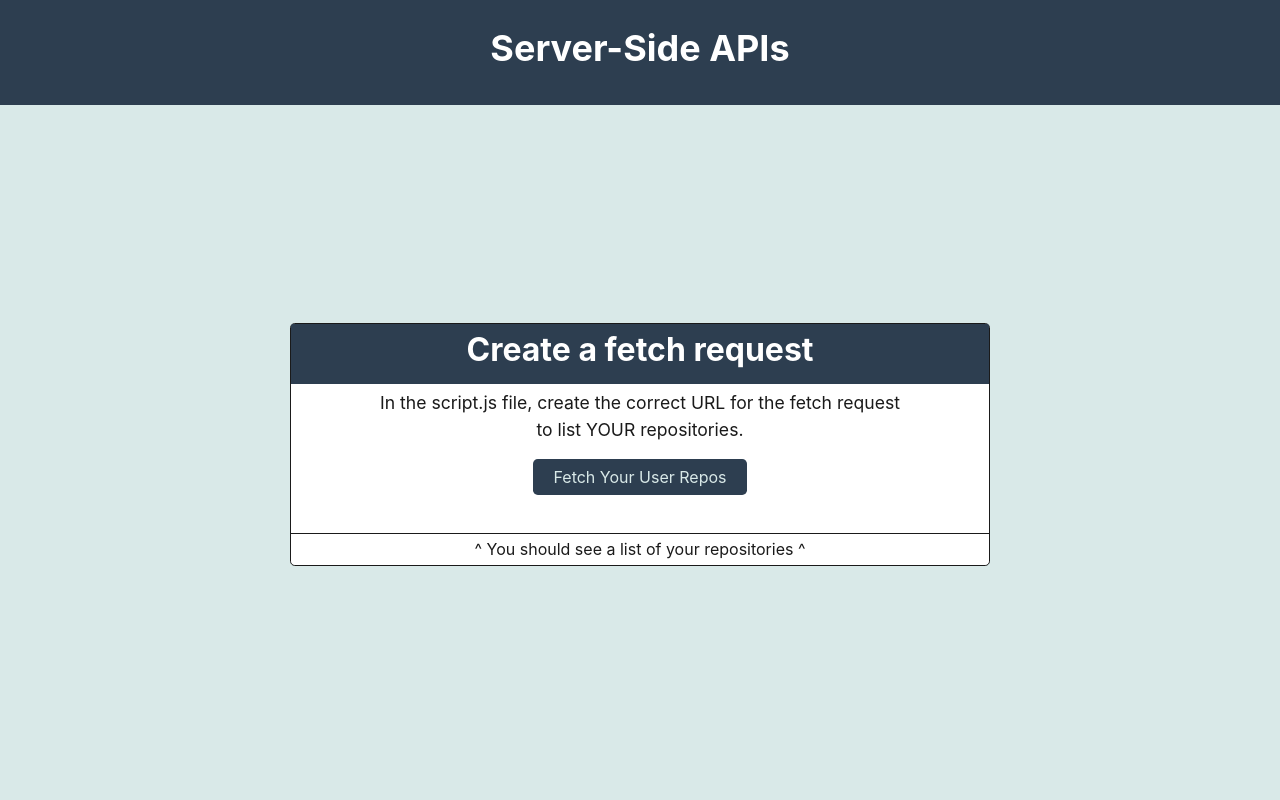
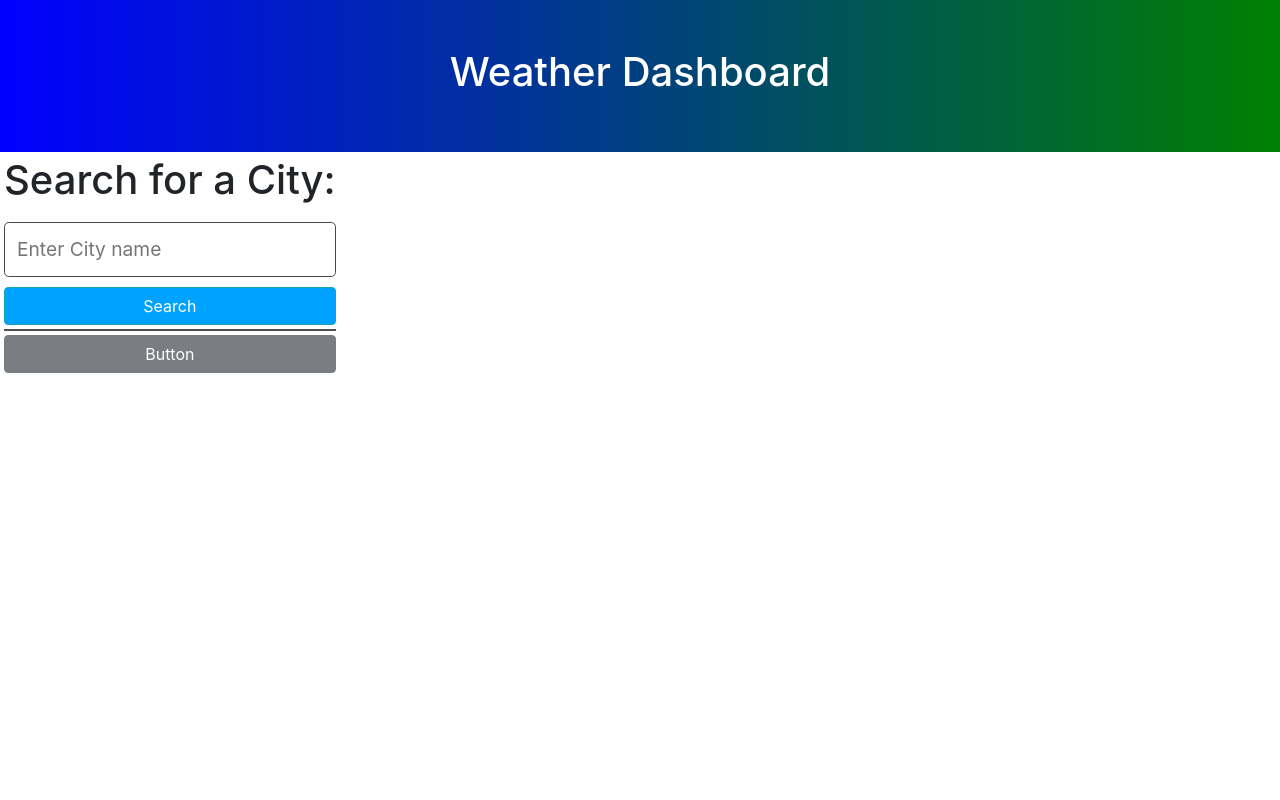
Before and after one commit to AM0726Github/SSAPIsChallenge, a plain HTML site: page index.html in a window 1280 px wide. Drawn offline with nearby package versions, Linux system fonts and the light colour scheme.

Commit message:
adding changes to html like mock-up

```diff
--- a/assets/css/style.css
+++ b/assets/css/style.css
@@ -918,7 +918,7 @@ a:hover {
 
 /* BACKGROUND UTILS */
 .bg-primary {
-  background-color: #2d3e50;
+  background-image: linear-gradient(to right, blue , green);
 }
 
 .bg-info {
@@ -971,6 +971,7 @@ a:hover {
 }
 
 .btn {
+  width: 100%;
   text-align: center;
   display: inline-block;
   padding: 0.5rem 1.2rem;
@@ -1028,12 +1029,12 @@ a:hover {
 }
 
 .btn.btn-info {
-  background-color: #1bbc9b;
+  background-color: #00a2ff;
   color: #ffffff;
 }
 
 .btn.btn-info:hover {
-  background-color: #31e1bd;
+  background-color: #88cff8;
 }
 
 .btn.btn-light {
@@ -1088,8 +1089,6 @@ a:hover {
 
 .card .card-header {
   padding: 0.375rem;
-  background-color: #2d3e50;
-  color: #d9e9e8;
 }
 
 .card .card-body {
@@ -1294,6 +1293,38 @@ label form [type='radio'] {
   max-width: 100%;
 }
 
+
+
+
+
+
+
+
+
+
+
+
+
+
+
+
+
+
+
+
+
+
+
+
+
+
+
+
+
+
+
+
+
 /* col-sm */
 @media screen and (min-width: 640px) {
   .col-sm-auto {
@@ -1892,3 +1923,9 @@ label form [type='radio'] {
     align-items: center;
   }
 }
+
+.search-history {
+  border-top-style: solid;
+  border-width: 0.2vw;
+  color: #504e4e;
+}
--- a/index.html
+++ b/index.html
@@ -4,37 +4,70 @@
     <meta charset="UTF-8" />
     <meta name="viewport" content="width=device-width, initial-scale=1.0" />
     <link rel="stylesheet" type="text/css" href="./assets/css/style.css" />
-    <title>Server-Side APIs</title>
+    <link rel="stylesheet" href="https://maxcdn.bootstrapcdn.com/bootstrap/4.0.0/css/bootstrap.min.css"
+     integrity="sha384-Gn5384xqQ1aoWXA+058RXPxPg6fy4IWvTNh0E263XmFcJlSAwiGgFAW/dAiS6JXm"
+     crossorigin="anonymous">
+    <title>SSAPIs/Weather Dashboard</title>
   </head>
 
-  <body class="min-100-vh flex-column bg-light">
+  <body class="min-100-vh flex-column bg-white">
     <header class="p-5 text-center text-white bg-primary">
-      <h1>Server-Side APIs</h1>
+      <h1>Weather Dashboard</h1>
     </header>
-    <main class="flex-row justify-center align-center col-auto p-4">
-      <div class="col-7">
-        <section class="card card-rounded bg-white">
-          <header class="card-header text-center">
-            <h2 class="text-white">
-              Create a fetch request
-            </h2>
-          </header>
-          <div class="card-body flex-row justify-center p-4 text-center">
-            <p class="col-10 mb-3">
-              In the script.js file, create the correct URL for the fetch
-              request to list YOUR repositories.
-            </p>
-            <div class="col-8 mb-3">
-              <button class="btn btn-primary" id="fetch-button">
-                Fetch Your User Repos
-              </button>
+
+    <main class="flex-row">
+      <div class="flex-row">
+
+        <section class="flex-column m-1">
+          <h1>Search for a City:</h1>
+          <form class="">
+            <input type="text" class="form-input w-100" id="shopping-input" name="shopping-input" placeholder="Enter City name" />
+            <button class="btn btn-info">Search</button>
+          </form>
+          <div class="search-history mt-1">
+            <button type="button" class="btn btn-dark mt-1" disabled>Button</button>
+          </div>
+        </section>
+
+        <!-- <section>
+          <div class="flex-column">
+            <h1> <span>name</span> <span>(date)</span><img src="" alt=""></h1>
+            <ul></ul>
+          </div>
+          <div class="flex-column">
+            <div>
+              <h2>5-Day Forecast:</h2>
             </div>
-            <ul class="col-8 mb-3"></ul>
+            <div class="flex-row">
+              <section class="flex-column">
+                <h3>date</h3>
+                <img>
+                <ul></ul>
+              </section>
+              <section class="flex-column">
+                <h3>date</h3>
+                <img>
+                <ul></ul>
+              </section>
+              <section class="flex-column">
+                <h3>date</h3>
+                <img>
+                <ul></ul>
+              </section>
+              <section class="flex-column">
+                <h3>date</h3>
+                <img>
+                <ul></ul>
+              </section>
+              <section class="flex-column">
+                <h3>date</h3>
+                <img>
+                <ul></ul>
+              </section>
+            </div>
           </div>
-          <footer class="card-footer text-center">
-            ^ You should see a list of your repositories ^
-          </footer>
-        </section>
+        </section> -->
+
       </div>
     </main>
     <script src="./assets/js/script.js"></script>
```
